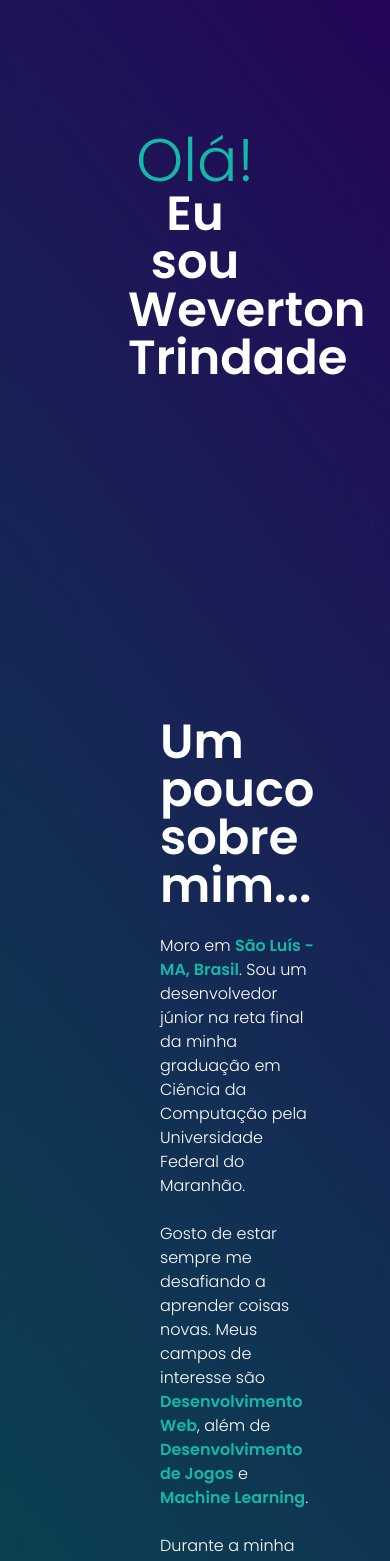
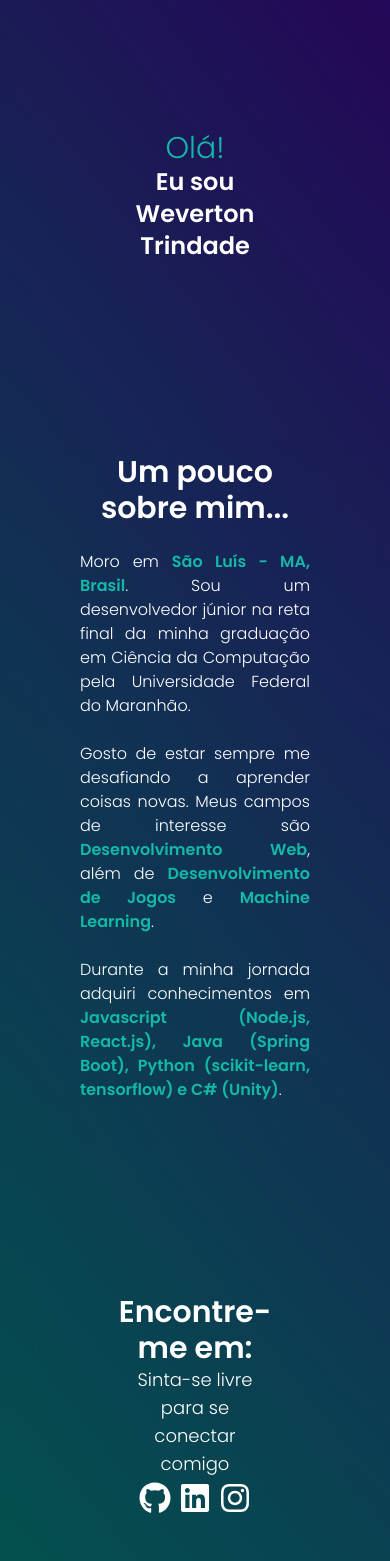
Before and after one commit to wevertor/portfolio, a Next.js app: page / in a window 390 px wide. Shown: the part 180-1741 px from the top of the page. Built offline with nearby package versions, Linux system fonts and the light colour scheme.

Commit message:
fix(chore): corrige design para mobile

```diff
--- a/components/contact.tsx
+++ b/components/contact.tsx
@@ -6,15 +6,14 @@ const styles = {
     //boxShadow: "0 8px 32px 0 rgba( 31, 38, 135, 0.37 )",
     backdropFilter: "blur( 20px ) ",
     webtoolkitBackdropFilter: "blur( 20px )",
-    padding: "9rem 10rem",
   },
 };
 
 function Contact() {
   return (
-    <section style={styles.glassBackground} id="contact">
+    <section style={styles.glassBackground} id="contact" className="px-32 py-48">
       <div className="text-white justify-self-center text-center">
-        <h1 className="font-semibold text-5xl">Encontre-me em:</h1>
+        <h1 className="font-semibold text-3xl sm:text-5xl">Encontre-me em:</h1>
         <p className="text-lg">Sinta-se livre para se conectar comigo</p>
         <div className="flex justify-center">
             <div className="flex flex-row">
--- a/components/footer.tsx
+++ b/components/footer.tsx
@@ -11,11 +11,11 @@ const styles = {
 function Footer() {
   return (
     <section style={styles.glassBackground} className="px-32 py-6" >
-      <div className="flex text-white items-center justify-between mx-8"
+      <div className="flex text-white items-center flex-col-reverse lg:flex-row lg:justify-between sm:mx-8"
       >
-        <div>
+        <h6 className="text-sm text-center sm:text-left lg:text-base">
           Projetado e Desenvolvido por Weverton Trindade
-        </div>
+        </h6>
         <div className="flex flex-row space-x-6">
           <a href="https://github.com/wevertor"><FaGithubSquare className="text-3xl" /></a>
           <a  href="https://linkedin.com/in/wevertor"><FaLinkedin className="text-3xl" /></a>
--- a/components/presentation.tsx
+++ b/components/presentation.tsx
@@ -10,9 +10,9 @@ function Presentation() {
   return (
     <section>
       <div style={styles.glassBackground} className="px-32 py-48">
-        <div className="text-center self-center">
-          <h1 className="text-6xl text-teal-500">Olá!</h1>
-          <h1 className="text-5xl font-semibold text-white">Eu sou Weverton Trindade</h1>
+        <div className="sm:text-center self-center">
+          <h1 className="text-3xl sm:text-6xl text-teal-500 text-center">Olá!</h1>
+          <h1 className="text-2xl sm:text-5xl font-semibold text-white text-center">Eu sou Weverton Trindade</h1>
         </div>
         {/* <Image src="img/banner.png" fluid style={styles.banner} /> */}
       </div>
--- a/components/presentationText.tsx
+++ b/components/presentationText.tsx
@@ -5,48 +5,16 @@ const styles = {
     //boxShadow: "0 8px 32px 0 rgba( 31, 38, 135, 0.37 )",
     backdropFilter: "blur( 20px ) ",
     webtoolkitBackdropFilter: "blur( 20px )",
-    padding: "9rem 10rem",
-  },
-  textContainer: {
-    maxWidth: "50rem",
-    textAlign: "left",
-    alignSelf: "center",
-    fontFamily: "Poppins, Sans-serif",
-    color: "white",
-  },
-  title: {
-    fontWeight: "600",
-    color: "white",
-    fontSize: "36pt",
-  },
-  paragraphs: {
-    textAlign: "left",
-    maxWidth: "50rem",
-    fontSize: "14pt",
-  },
-  highlight: {
-    color: "#20C3A0",
-    fontWeight: 600,
-  },
-  profileImage: {
-    maxheight: "100%",
-    width: "auto",
-    marginRight: "5rem",
-    borderRadius: 1000
-  },
-  container: {
-    display: "flex",
-    justifyContent: "space-between",
   },
 };
 
 function PresentationText() {
   return (
-    <section style={styles.glassBackground} id="about">
+    <section style={styles.glassBackground} id="about" className="px-20 sm:px-32">
       <div className="flex justify-between">
         <div className="text-left max-w-3xl">
-          <h1 className="text-5xl font-semibold text-white">Um pouco sobre mim...</h1>
-          <div className="text-base text-white">
+          <h1 className="text-center sm:text-left text-3xl sm:text-5xl font-semibold text-white">Um pouco sobre mim...</h1>
+          <div className="text-base text-justify text-white">
             <br />
             <p>
               Moro em <b className="text-teal-500">São Luís - MA, Brasil</b>. Sou
```
